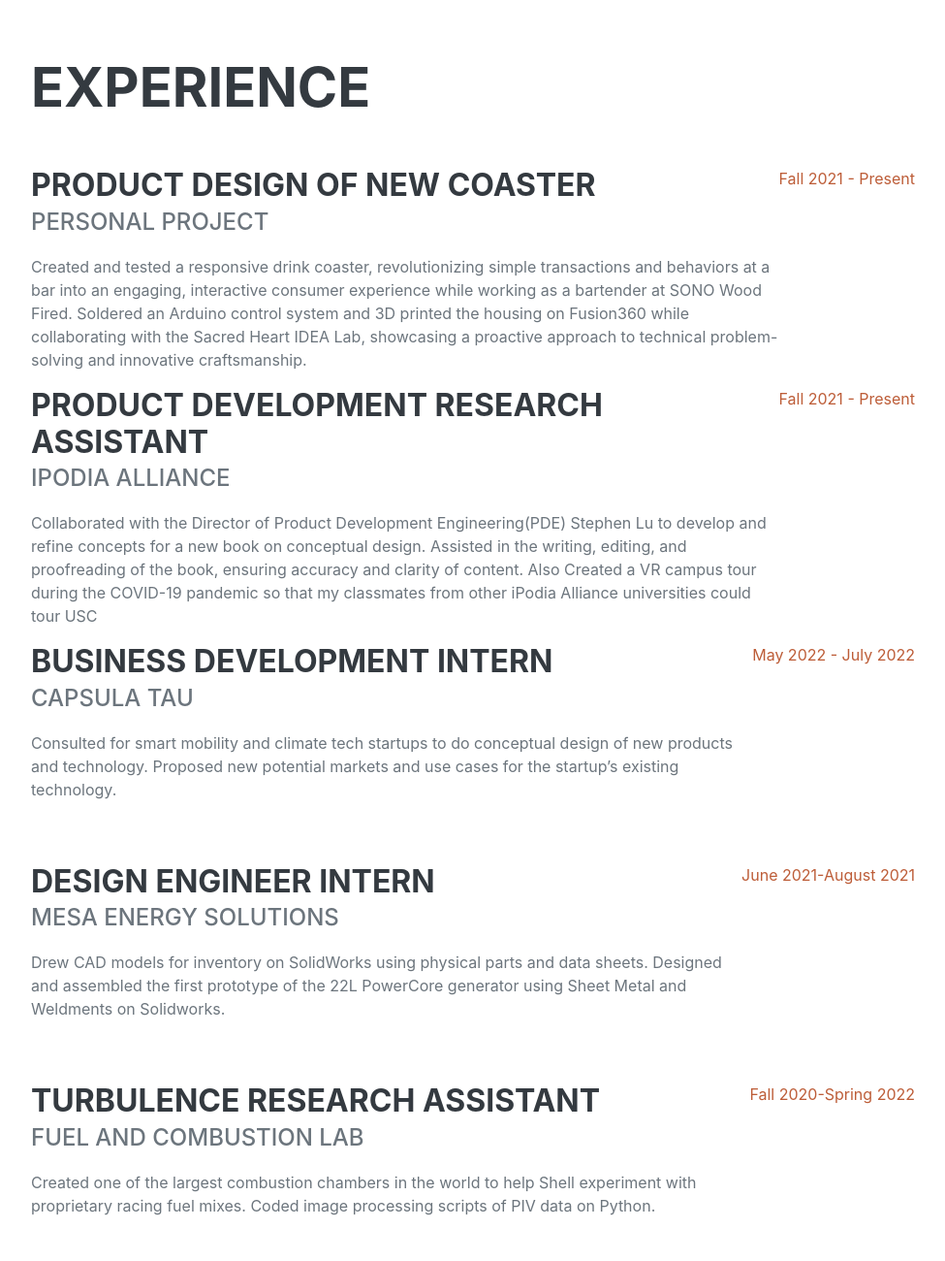
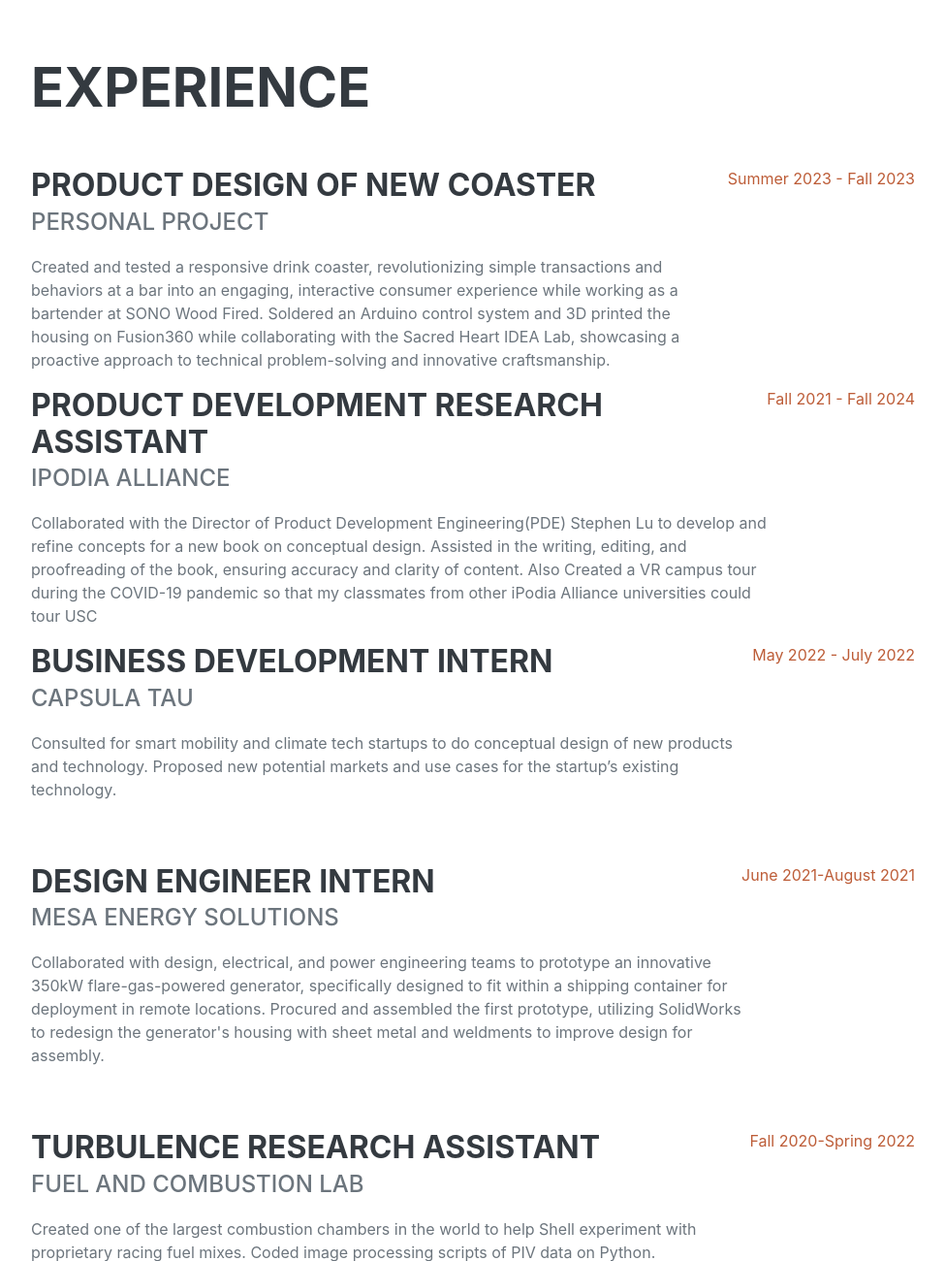
Before and after one commit to aidenwalters/aidenwalters, a plain HTML site: page index.html in a window 1280 px wide. Shown: the part 824-2124 px from the top of the page at 97% size, without its empty margins (288-1263 px from the left). Drawn offline with nearby package versions, Linux system fonts and the light colour scheme; a web font is replaced by a local one.

Commit message:
Update index.html
updated experiences

```diff
--- a/index.html
+++ b/index.html
@@ -68,7 +68,7 @@
                             <div class="subheading mb-3">Personal Project</div>
                             <p>Created and tested a responsive drink coaster, revolutionizing simple transactions and behaviors at a bar into an engaging, interactive consumer experience while working as a bartender at SONO Wood Fired. Soldered an Arduino control system and 3D printed the housing on Fusion360 while collaborating with the Sacred Heart IDEA Lab, showcasing a proactive approach to technical problem-solving and innovative craftsmanship.</p>
                         </div>
-                        <div class="flex-shrink-0"><span class="text-primary">Fall 2021 - Present</span></div>
+                        <div class="flex-shrink-0"><span class="text-primary">Summer 2023 - Fall 2023</span></div>
                     </div>
                     <div class="d-flex flex-column flex-md-row justify-content-between">
                         <div class="flex-grow-1">
@@ -76,7 +76,7 @@
                             <div class="subheading mb-3">iPodia Alliance</div>
                             <p>Collaborated with the Director of Product Development Engineering(PDE) Stephen Lu to develop and refine concepts for a new book on conceptual design. Assisted in the writing, editing, and proofreading of the book, ensuring accuracy and clarity of content. Also Created a VR campus tour during the COVID-19 pandemic so that my classmates from other iPodia Alliance universities could tour USC</p>
                         </div>
-                        <div class="flex-shrink-0"><span class="text-primary">Fall 2021 - Present</span></div>
+                        <div class="flex-shrink-0"><span class="text-primary">Fall 2021 - Fall 2024</span></div>
                     </div>
                     <div class="d-flex flex-column flex-md-row justify-content-between mb-5">
                         <div class="flex-grow-1">
@@ -90,7 +90,7 @@
                         <div class="flex-grow-1">
                             <h3 class="mb-0">Design Engineer Intern</h3>
                             <div class="subheading mb-3">Mesa Energy Solutions</div>
-                            <p>Drew CAD models for inventory on SolidWorks using physical parts and data sheets. Designed and assembled the first prototype of the 22L PowerCore generator using Sheet Metal and Weldments on Solidworks.</p>
+                            <p>Collaborated with design, electrical, and power engineering teams to prototype an innovative 350kW flare-gas-powered generator, specifically designed to fit within a shipping container for deployment in remote locations. Procured and assembled the first prototype, utilizing SolidWorks to redesign the generator's housing with sheet metal and weldments to improve design for assembly.</p>
                         </div>
                         <div class="flex-shrink-0"><span class="text-primary">June 2021-August 2021</span></div>
                     </div>
```
